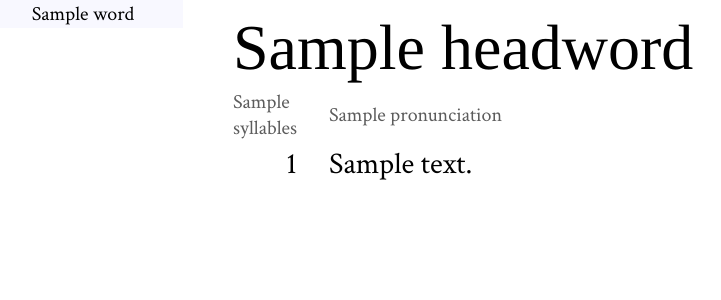
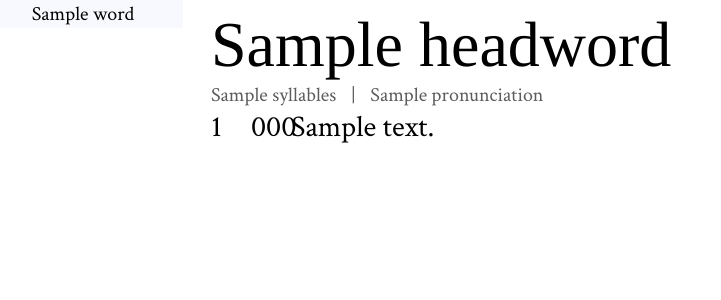
Before and after one commit to pmauro/vortaro, a Django app: template public_site/templates/public_site/home.html in a window 1280 px wide. Shown: the top 300 px of the page, without its empty margins (17-738 px from the left). Run offline with Django 4.2, Linux system fonts and the light colour scheme; the template is opened without the code that fills it: most values are stand-ins (such as "Sample title", 1, 10 or a date in 2020); some web fonts are replaced.

Commit message:
Make the sense numbers (and subnumbers) align better.

```diff
--- a/public_site/static/public_site/style.css
+++ b/public_site/static/public_site/style.css
@@ -22,6 +22,13 @@ button.sidenav {
 
 button.sidenav:hover {
       background-color: ghostwhite;
+}
+
+.flex-container {
+  display: flex;
+  flex-direction: row;
+  gap: 10px;
+  align-content: center;
 }
 
 #maincontent {
@@ -49,12 +56,3 @@ button.sidenav:hover {
       font-family: "Crimson Text", Times, serif;
       font-size: 30px;
 }
-
-table {
-      width: 80%;
-      padding-left: 20px;
-}
-
-th, td {
-      padding-left: 20px;
-}
--- a/public_site/templates/public_site/word_card.html
+++ b/public_site/templates/public_site/word_card.html
@@ -2,26 +2,22 @@
 
 
 {% block content %}
-<table>
-    <tr>
-        <td colspan="4" id="headword">
-            {{ definition.headword }}
-        </td>
-    </tr>
-    <tr>
-        <td colspan="2" id="syllables">
-          {{ definition.syllables }}
-        </td>
-        <td colspan="2" id="pronunciation">
-          {{ definition.pronunciation }}
-        </td>
-    </tr>
+<div style="padding-left: 20px;">
+    <div id="headword">{{ definition.headword }}</div>
+    <div class="flex-container">
+        <div id="syllables">{{ definition.syllables }}</div>
+        {% if definition %}
+        <div id="syllables">&nbsp;|&nbsp;</div>
+        {% endif %}
+        <div id="pronunciation">{{ definition.pronunciation }}</div>
+    </div>
     {% for sense in definition.sense_list %}
-    <tr>
-        <td style="width: 30px"></td>
-        <td style="width: 20px; align: left; vertical-align: top" id="sense">{{ sense.sense_number }}</td>
-        <td colspan="2" id="sense">{{ sense.sense_text | safe }}</td>
-    </tr>
+    <div class="flex-container">
+        <div id="sense" style="width: 30px; horiz-align: right">{{ sense.sense_number }}</div>
+        <div id="sense" style="width: 30px; horiz-align: right">{{ sense.sense_number_sub }}</div>
+        <div id="sense">{{ sense.sense_text | safe }}</div>
+    </div>
     {% endfor %}
-</table>
+</div>
+
 {% endblock %}
```
Also changed, not shown: public_site/mw.py (+17 -2 lines).
